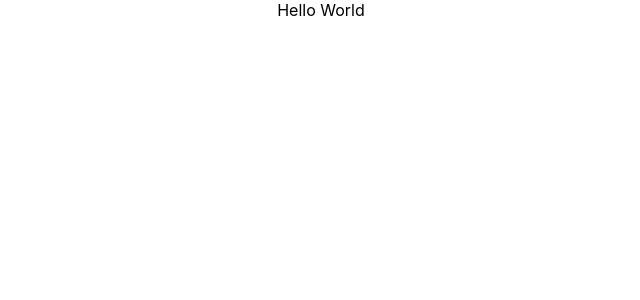
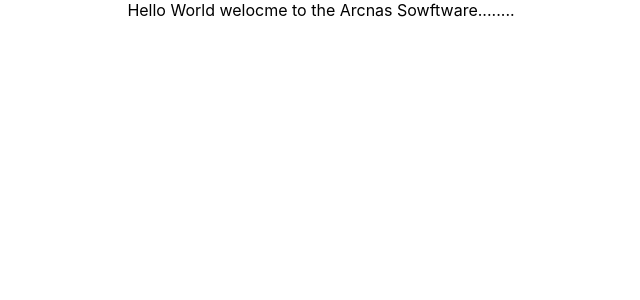
Before and after one commit to murali2097/Inventory-Management, a React (Create React App) app in the folder client/: page / in a window 1280 px wide. Shown: the top 300 px of the page, without its empty margins (319-959 px from the left). Built offline with nearby package versions, Linux system fonts and the light colour scheme.

Commit message:
added app matter

```diff
--- a/client/src/App.js
+++ b/client/src/App.js
@@ -4,7 +4,7 @@ import './App.css';
 function App() {
   return (
     <div className="App">
-      Hello World
+      Hello World welocme to the Arcnas Sowftware........
     </div>
   );
 }
```
